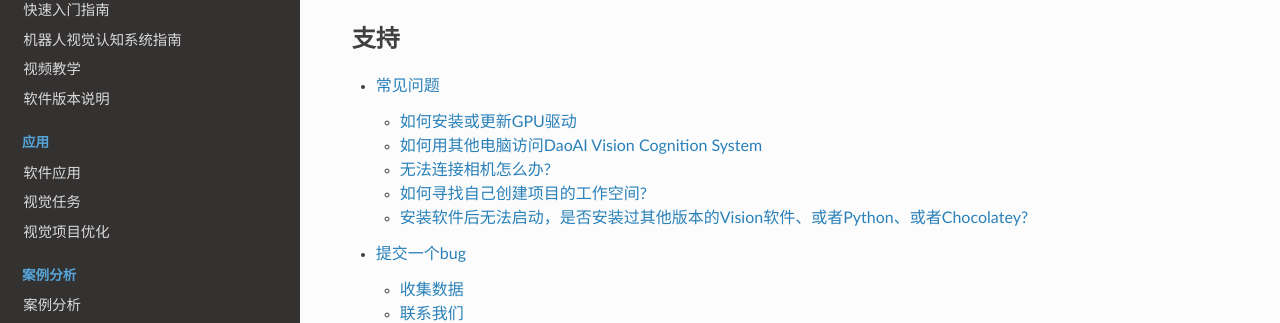
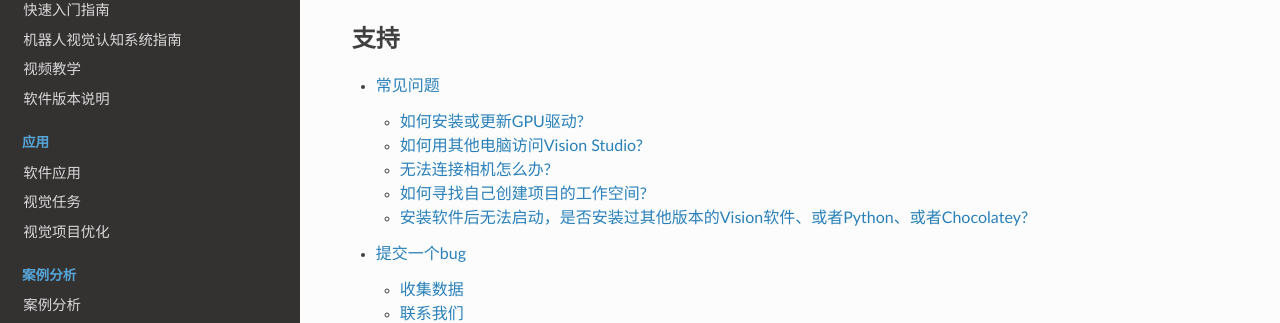
Before and after one commit to DaoAI-Robotics-Inc/daoai_vision_system_user_manual, a Sphinx documentation site: the page built from docs/source/index.rst, in a window 1280 px wide and 900 px high, scrolled down 1567 px. Shown: the part 183-506 px from the top of the window. Built offline with Sphinx 7.4.7 and the Read the Docs theme 2.0.0, drawn with Linux system fonts in a browser that asks for light colours; pages that are not in the unit, such as notebooks, are missing from menus.

Commit message:
zxx20240506

```diff
--- a/docs/source/support/FAQ/index.rst
+++ b/docs/source/support/FAQ/index.rst
@@ -1,7 +1,7 @@
 常见问题
 ===========
 
-如何安装或更新GPU驱动
+如何安装或更新GPU驱动?
 ~~~~~~~~~~~~~~~~~~~~~~~~~~~~~~~~~~~~~~~~~~~~~~~~~~
 
     在工控机桌面找到此电脑，右键选择管理
@@ -37,7 +37,7 @@
 
 
 
-如何用其他电脑访问DaoAI Vision Cognition System
+如何用其他电脑访问Vision Studio?
 ~~~~~~~~~~~~~~~~~~~~~~~~~~~~~~~~~~~~~~~~~~~~~~~~~~
 
     .. note::
@@ -53,13 +53,13 @@
         :align: center
         :scale: 60%
 
-    查看被访问端DaoAI Vision Cognition System的IP及端口号，可以看到IP及端口是：192.168.1.137:3000
+    查看被访问端Vision Studio的IP及端口号，可以看到IP及端口是：192.168.1.137:3000
 
     .. image:: Images/8.png
         :align: center
         :scale: 65%
 
-    在访问端电脑浏览器输入被访问端DaoAI Vision Cognition System的IP及端口号，这样就可以正常访问了
+    在访问端电脑浏览器输入被访问端Vision Studio的IP及端口号，这样就可以正常访问了
 
     .. image:: Images/9.png
         :align: center
```
